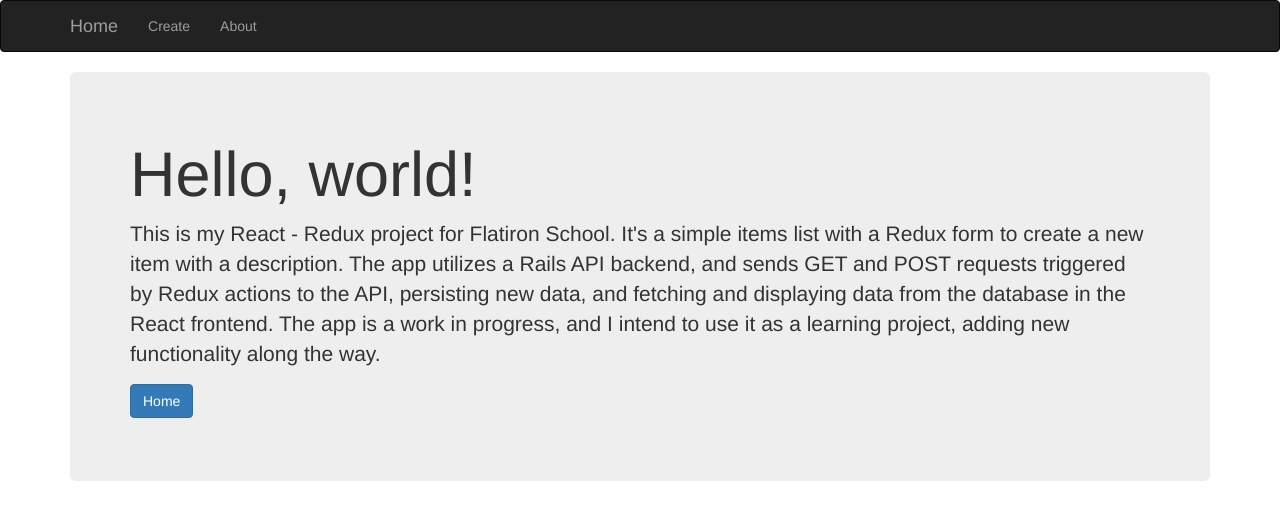
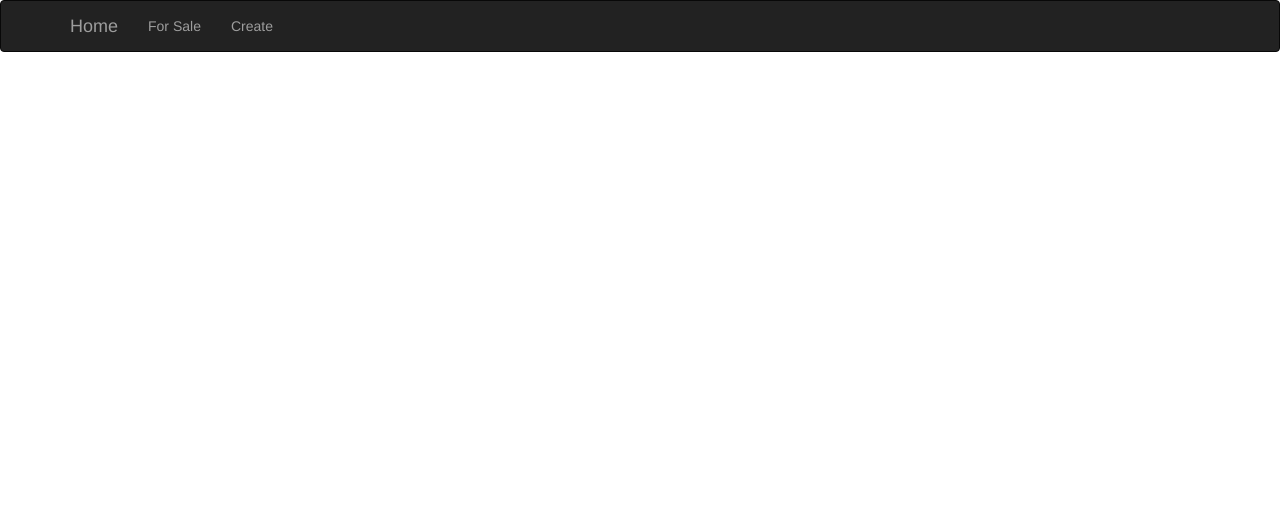
Before and after one commit to aut0maat10/react-redux-project, a React (Create React App) app in the folder client/: page /about in a window 1280 px wide. Shown: the top 520 px of the page. Built offline with nearby package versions, Linux system fonts and the light colour scheme.

Commit message:
minor routing changes

```diff
--- a/client/src/Client.js
+++ /dev/null
@@ -1,3 +0,0 @@
-function getItems {
-  return fetch('api/items')
-}
--- a/client/src/components/About.js
+++ /dev/null
@@ -1,26 +0,0 @@
-import React, { Component } from 'react';
-import { Grid, Row, Col, Jumbotron, Button } from 'react-bootstrap';
-
-class About extends Component {
-  render() {
-    return (
-      <Grid>
-       <Row className="show-grid">
-        <Col md={12}>
-          <Jumbotron>
-            <h1>Hello, world!</h1>
-            <p>
-              This is my React - Redux project for Flatiron School. It's a simple items list with a Redux form to create a new item with a description. The app utilizes a Rails API backend, and sends GET and POST requests triggered by Redux actions to the API, persisting new data, and fetching and displaying data from the database in the React frontend. The app is a work in progress, and I intend to use it as a learning project, adding new functionality along the way.
-            </p>
-            <p>
-              <Button bsStyle="primary" href="/">Home</Button>
-            </p>
-          </Jumbotron>
-        </Col>
-       </Row>
-     </Grid>
-    );
-  }
-}
-
-export default About
--- a/client/src/components/App.js
+++ b/client/src/components/App.js
@@ -4,7 +4,7 @@
 import ItemsIndex from './ItemsIndex';
 import NewItem from './NewItem';
 import ItemShow from './ItemShow';
-import About from './About';
+import Home from './Home';
 
 class App extends Component {
   render() {
@@ -12,10 +12,10 @@
       <Router>
         <div>
           <Navbar />
-          <Route exact path='/' component={ItemsIndex} />
+          <Route exact path='/' component={Home} />
           <Route path='/items/:itemId' component={ItemShow} />
           <Route exact path='/items/new' component={NewItem} />
-          <Route exact path='/about' component={About} />
+          <Route exact path='/forsale' component={ItemsIndex} />
         </div>
       </Router>
     )
--- /dev/null
+++ b/client/src/components/Home.js
@@ -0,0 +1,26 @@
+import React, { Component } from 'react';
+import { Grid, Row, Col, Jumbotron, Button } from 'react-bootstrap';
+
+class Home extends Component {
+  render() {
+    return (
+      <Grid>
+       <Row className="show-grid">
+        <Col md={12}>
+          <Jumbotron>
+            <h1>Hello, world!</h1>
+            <p>
+              This is my React - Redux project for Flatiron School. It's a simple marketplace app that lists items for sale. It also features a Redux form to create a new item with a description, price, and seller details. The app utilizes a Rails API backend, and sends GET and POST requests triggered by Redux actions to the API, persisting new data, and fetching and displaying data from the database in the React frontend. The app is a work in progress, and I intend to use it as a learning project, adding new functionality along the way.
+            </p>
+            <p>
+              <Button bsStyle="primary" href="/forsale">For Sale</Button>
+            </p>
+          </Jumbotron>
+        </Col>
+       </Row>
+     </Grid>
+    );
+  }
+}
+
+export default Home
--- a/client/src/components/Navbar.js
+++ b/client/src/components/Navbar.js
@@ -43,11 +43,11 @@
         </Navbar.Brand>
       </Navbar.Header>
       <Nav>
+        <NavItem eventKey={2} href="/forsale">
+          For Sale
+        </NavItem>
         <NavItem eventKey={1} href="/items/new">
           Create
-        </NavItem>
-        <NavItem eventKey={2} href="/about">
-          About
         </NavItem>
       </Nav>
     </Navbar>
```
